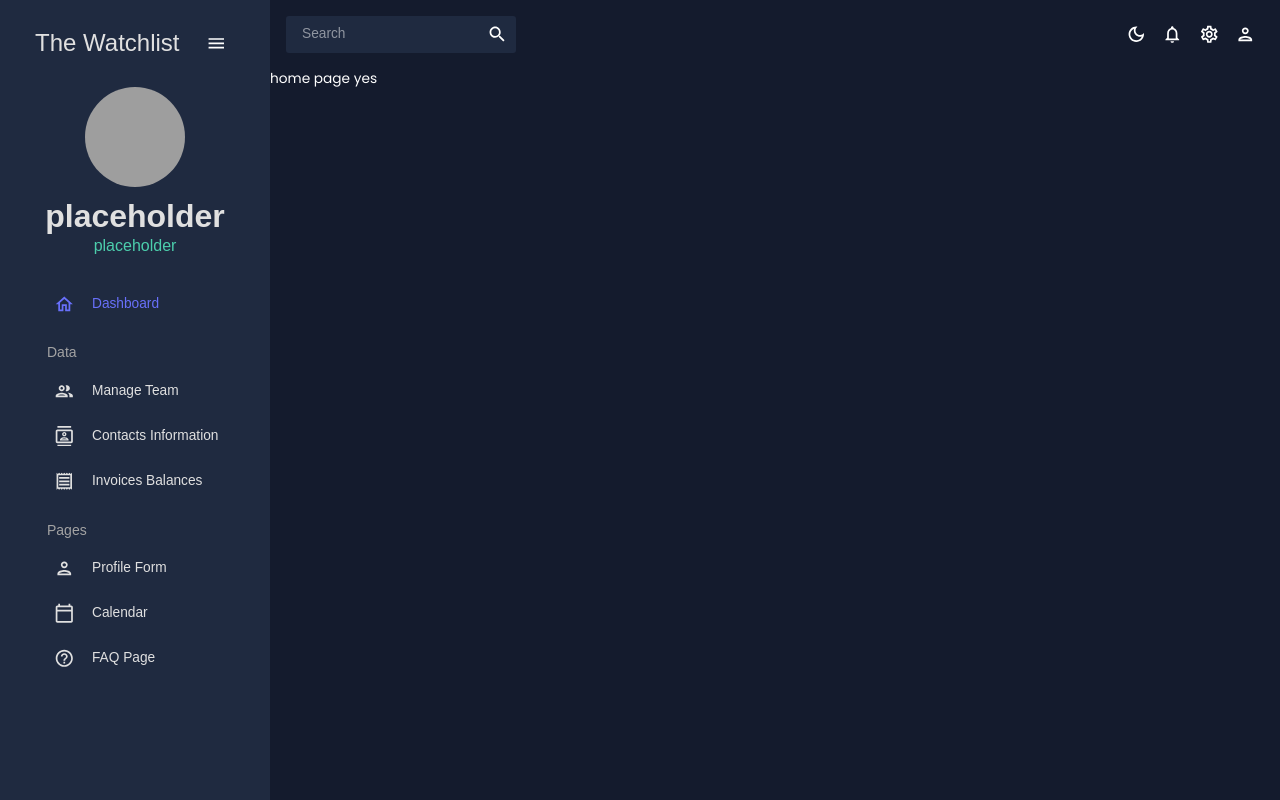
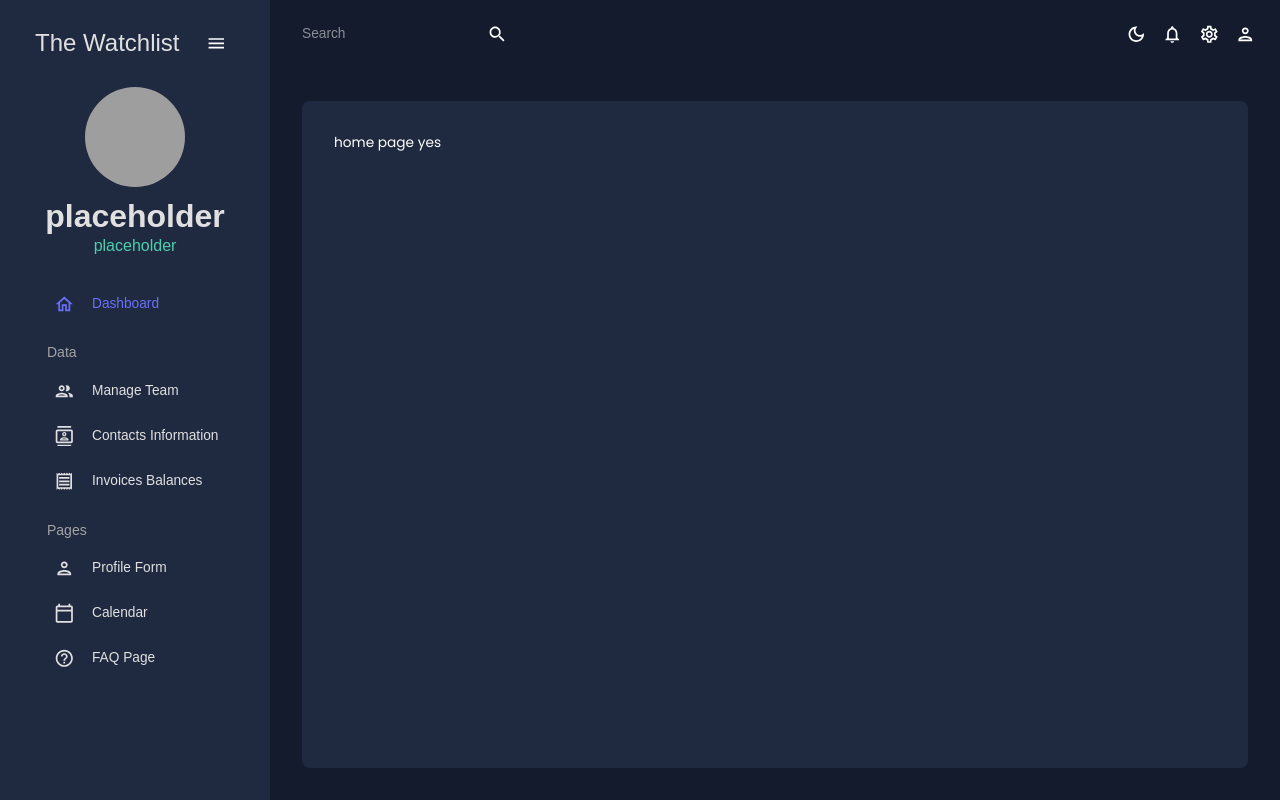
Before and after one commit to nicolunardi/watchlist-client, a Next.js app: page / in a window 1280 px wide. Built offline with nearby package versions, Linux system fonts and the light colour scheme; grey boxes are pictures that could not be loaded.

Commit message:
added a content box

```diff
--- /dev/null
+++ b/app/Content.tsx
@@ -0,0 +1,13 @@
+import { tokens } from "@/themes/Themes";
+import { Box, useTheme } from "@mui/material";
+
+const Content = ({ children }: { children: React.ReactNode }) => {
+  const theme = useTheme();
+  const colors = tokens(theme.palette.mode);
+
+  return (
+    <Box sx={{m: 4, p: 4, backgroundColor: colors.primary[400], height: 100, flexGrow: 1, borderRadius: 2}}>{children}</Box>
+  )
+}
+
+export default Content;
--- a/app/Sidebar.tsx
+++ b/app/Sidebar.tsx
@@ -17,6 +17,7 @@ import Link from "next/link";
 const Item = ({ title, to, icon, selected, setSelected }) => {
   const theme = useTheme();
   const colors = tokens(theme.palette.mode);
+
   return (
     <MenuItem
       active={selected === title}
--- a/app/Topbar.tsx
+++ b/app/Topbar.tsx
@@ -16,18 +16,9 @@ const Topbar = () => {
   const colorMode = useContext(ColorModeContext);
 
   return (
-    <Box
-      display="flex"
-      justifyContent="space-between"
-      p={2}
-      backgroundColor="neutral"
-    >
+    <Box display="flex" justifyContent="space-between" p={2}>
       {/* SEARCH BAR */}
-      <Box
-        display="flex"
-        backgroundColor={colors.primary[400]}
-        borderRadius="3px"
-      >
+      <Box display="flex" borderRadius="3px">
         <InputBase sx={{ ml: 2, flex: 1 }} placeholder="Search" />
         <IconButton type="button" sx={{ p: 1 }}>
           <SearchIcon />
--- a/app/globals.css
+++ b/app/globals.css
@@ -10,6 +10,11 @@ body,
 .app {
   display: flex;
   position: relative;
+}
+
+.content {
+  display: flex;
+  flex-direction: column;
 }
 
 ::-webkit-scrollbar {
--- a/app/layout.tsx
+++ b/app/layout.tsx
@@ -1,21 +1,21 @@
 "use client";
+
 import "./globals.css";
 import { Poppins } from "@next/font/google";
-import Providers from "./Providers";
+import Providers from "../providers/Providers";
+import Content from "./Content";
 
 const poppins = Poppins({ subsets: ["latin"], weight: ["400", "600", "700"] });
 
-export default function RootLayout({
-  children,
-}: {
-  children: React.ReactNode;
-}) {
+const RootLayout = ({ children }: { children: React.ReactNode }) => {
   return (
     <html lang="en">
       <head />
       <body className={`app ${poppins.className}`}>
-        <Providers>{children}</Providers>
+        <Providers><Content>{children}</Content></Providers>
       </body>
     </html>
   );
 }
+
+export default RootLayout
--- a/app/page.tsx
+++ b/app/page.tsx
@@ -1,4 +1,5 @@
 "use client";
+
 export default function Home() {
   console.log(window);
   return <div>home page yes</div>;
--- a/app/Providers.tsx
+++ b/providers/Providers.tsx
@@ -1,7 +1,7 @@
 import { CssBaseline, ThemeProvider } from "@mui/material";
 import { ColorModeContext, useMode } from "../themes/Themes";
-import Sidebar from "./Sidebar";
-import Topbar from "./Topbar";
+import Sidebar from "../app/Sidebar";
+import Topbar from "../app/Topbar";
 
 const Providers = ({ children }: { children: React.ReactNode }) => {
   const [theme, colorMode] = useMode();
--- a/tsconfig.json
+++ b/tsconfig.json
@@ -21,7 +21,7 @@
     ],
     "baseUrl": ".",
     "paths": {
-      "@/*": ["./*"]
+      "@/*": ["./*"],
     }
   },
   "include": ["next-env.d.ts", "**/*.ts", "**/*.tsx", ".next/types/**/*.ts"],
```
